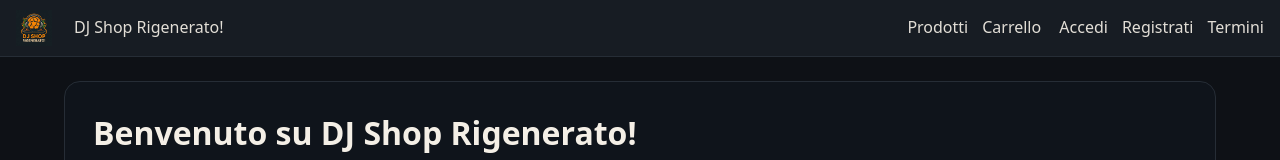
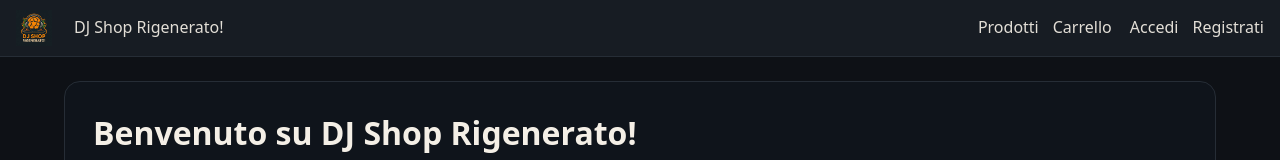
Before and after one commit to djshoprigenerato/djshoprigenerato, a React (Vite) app in the folder client/: page / in a window 1280 px wide. Shown: the top 160 px of the page. Built offline with nearby package versions, Linux system fonts and the light colour scheme; no server answers.

Commit message:
Update Navbar.jsx

```diff
--- a/client/src/components/Navbar.jsx
+++ b/client/src/components/Navbar.jsx
@@ -44,7 +44,6 @@ export default function Navbar(){
           <>
             <Link to="/login">Accedi</Link>
             <Link to="/registrati">Registrati</Link>
-            <Link to="/termini">Termini</Link>
           </>
         )}
         {user?.app_metadata?.role === 'admin' && <Link to="/admin">Admin</Link>}
```
